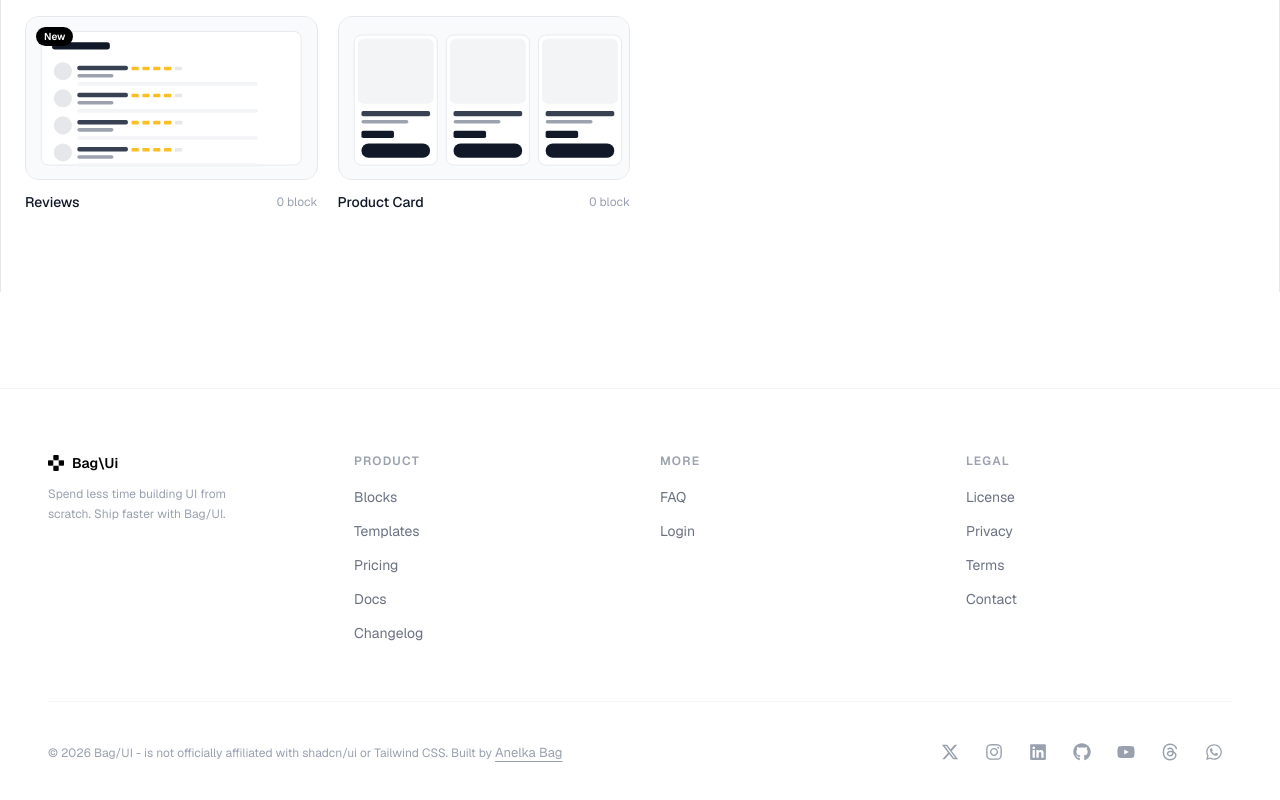
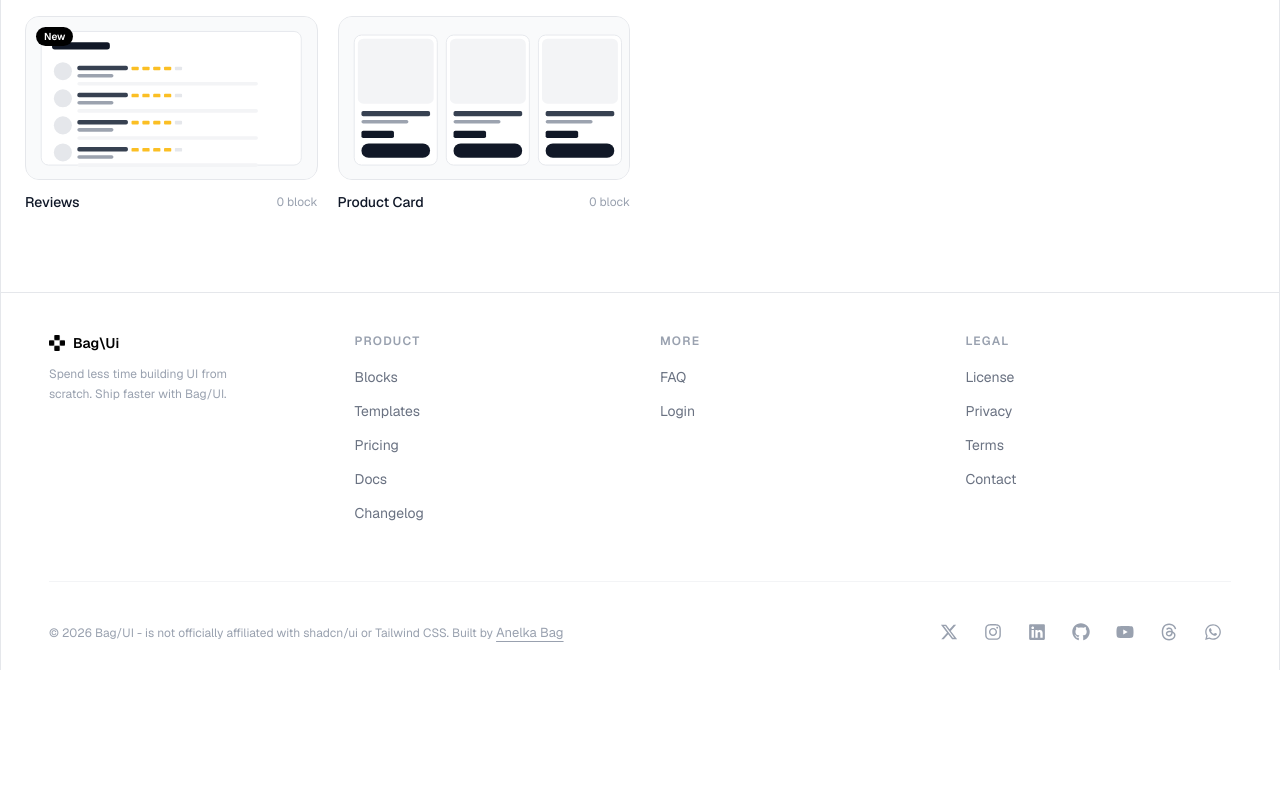
Before and after one commit to anelkabag/bag-ui, a Next.js app: page /blocks in a window 1280 px wide. Shown: the part 2187-2987 px from the top of the page. After the commit the page ends 2857 px from the top, so only its background shows below. Built offline with nearby package versions, Linux system fonts and the light colour scheme.

Commit message:
Ajout sur le footer

```diff
--- a/components/footer.tsx
+++ b/components/footer.tsx
@@ -72,7 +72,7 @@ const SOCIAL_LINKS = [
 
 export function Footer() {
     return (
-        <footer className="border-t border-gray-100 mt-24 py-16 px-6">
+        <footer className="max-w-7xl mx-auto px-6 pt-10 border-t border-l border-r border-gray-200">
             <div className="max-w-7xl mx-auto px-6 pt-10s">
                 <div className="grid grid-cols-2 md:grid-cols-4 gap-10 mb-14">
                     <div className="col-span-2 md:col-span-1">
@@ -122,7 +122,7 @@ export function Footer() {
                     </div>
                 </div>
                 <div className="flex flex-col md:flex-row items-start md:items-center justify-between gap-6 pt-8 border-t border-gray-100">
-                    <p className="text-gray-400 text-xs">
+                    <p className="text-gray-400 text-xs mb-5">
                         © {new Date().getFullYear()} Bag/UI - is not officially affiliated with shadcn/ui or Tailwind CSS. Built by{" "}
                         <a
                             href="https://www.anelka.life/"
@@ -133,7 +133,7 @@ export function Footer() {
                             Anelka Bag
                         </a>
                     </p>
-                    <div className="flex items-center gap-2 flex-wrap">
+                    <div className="flex items-center gap-2 flex-wrap mb-5">
                         {SOCIAL_LINKS.map(({ label, href, Icon }) => (
                             <a
                                 key={label}
```
